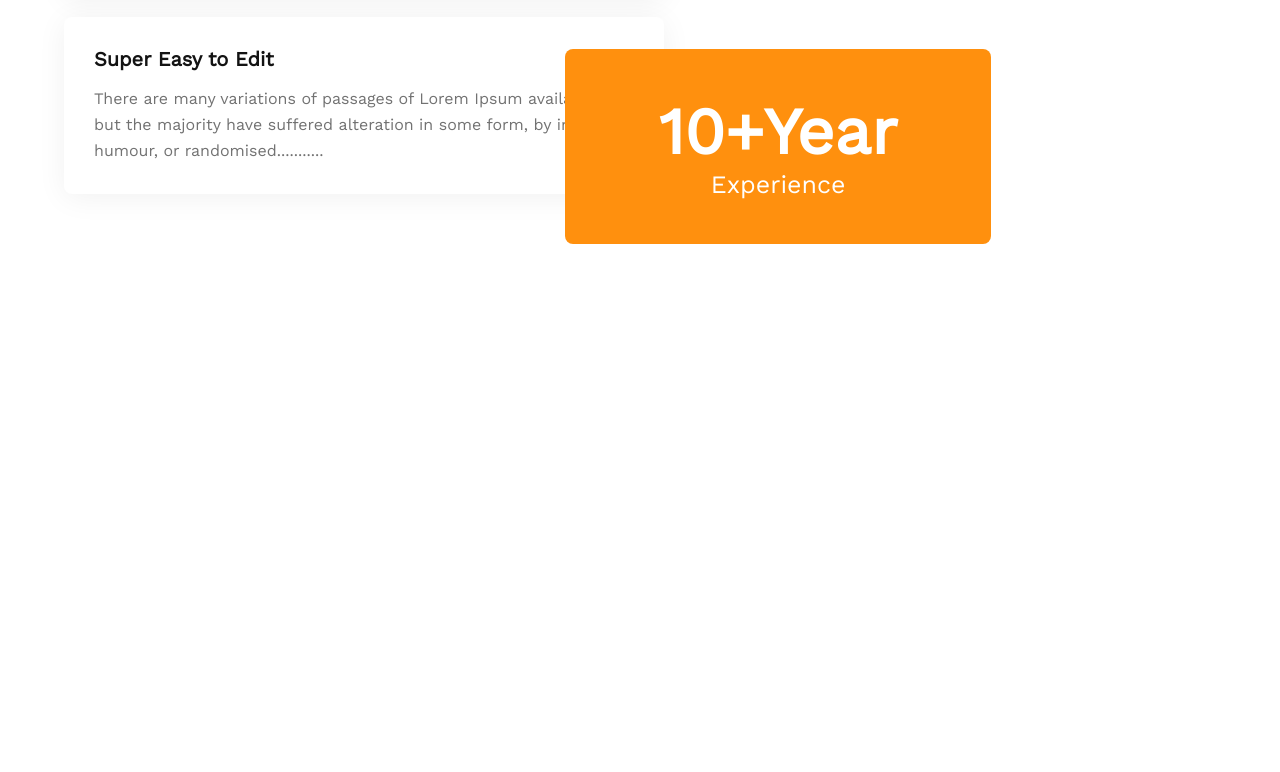
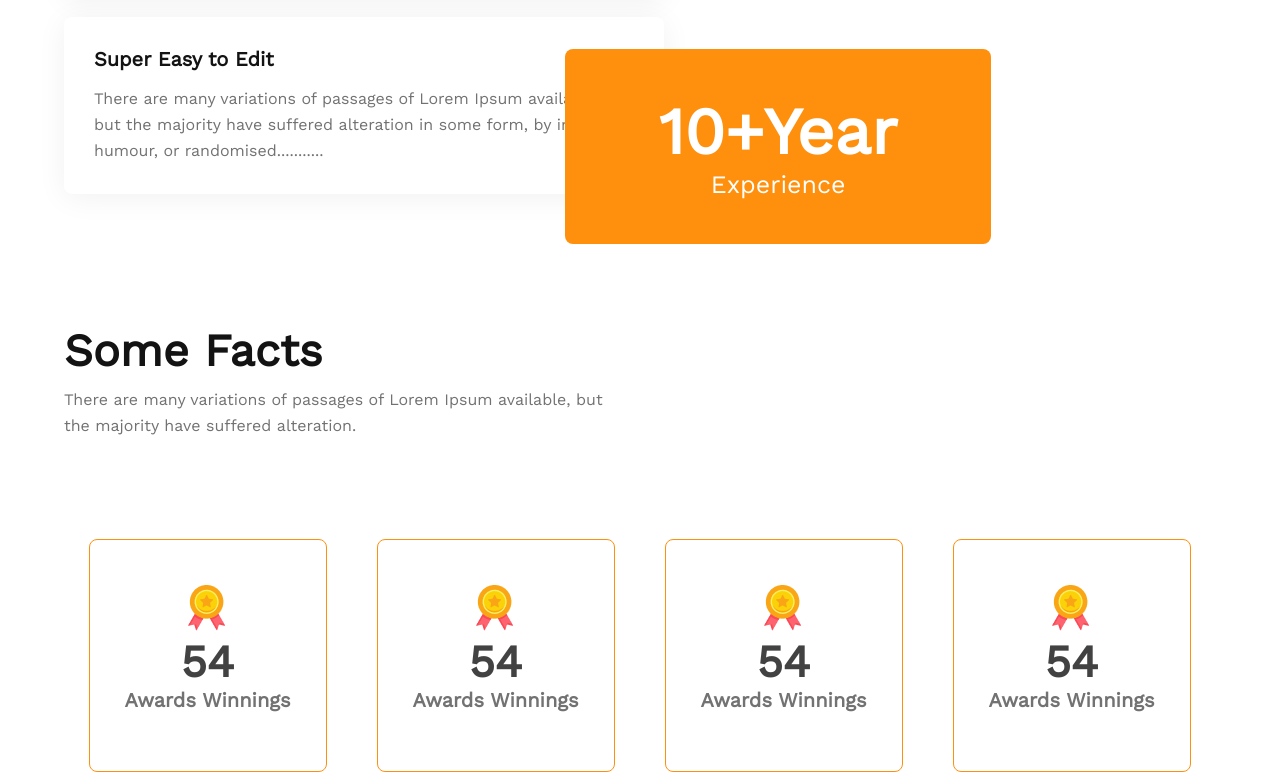
Before and after one commit to mehedihasanjibon/assignment-2-by-project-g3-architects, a plain HTML site: page index.html in a window 1280 px wide. Shown: the part 2988-3760 px from the top of the page. Before the commit the page ends 3232 px from the top, so only its background shows below. Drawn offline with nearby package versions, Linux system fonts and the light colour scheme; a web font is replaced by a local one.

Commit message:
facts parts compalte

```diff
--- a/index.html
+++ b/index.html
@@ -111,6 +111,38 @@
         </div>
     </main>
 
+    <section class="container">
+            <div class="facts-title">
+                <h3> Some Facts </h3>
+                <p class="sub-title">
+                    There are many variations of passages of Lorem Ipsum available, but the majority have suffered alteration.
+                </p>
+            </div>
+
+            <div class="facts-parts">
+            <div class="facts-items">
+                <img src="images/icons/ribon.png" alt="">
+                <h2> 54 </h2>
+                <p> Awards Winnings </p>
+            </div>
+            <div class="facts-items">
+                <img src="images/icons/ribon.png" alt="">
+                <h2> 54 </h2>
+                <p> Awards Winnings </p>
+            </div>
+            <div class="facts-items">
+                <img src="images/icons/ribon.png" alt="">
+                <h2> 54 </h2>
+                <p> Awards Winnings </p>
+            </div>
+            <div class="facts-items">
+                <img src="images/icons/ribon.png" alt="">
+                <h2> 54 </h2>
+                <p> Awards Winnings </p>
+            </div>
+        </div>
+    </section>
+
 
 
 
--- a/styles/styles.css
+++ b/styles/styles.css
@@ -194,3 +194,39 @@ main{
     font-size: 25px;
     margin: 0;
 }
+
+.facts-title{
+    margin-top: 130px;
+}
+.facts-parts{
+    margin-top: 100px;
+}
+.facts-title h3{
+    color: #131313;
+    font-weight: 700;
+    font-size: 45px;
+}
+.facts-title p{
+    width: 542px;
+    margin-top: 10px;
+}
+.facts-parts{
+    display: flex;
+    justify-content: space-around;
+    text-align: center;
+}
+.facts-items{
+    border: 1px solid #FF900E;
+    border-radius: 8px;
+    padding: 45px 36px 59px 35px;
+}
+.facts-items h2{
+    color: #424242;
+    font-weight: 600;
+    font-size: 45px;
+}
+.facts-items p{
+    color: #727272;
+    font-weight: 600;
+    font-size: 20px;
+}
```
